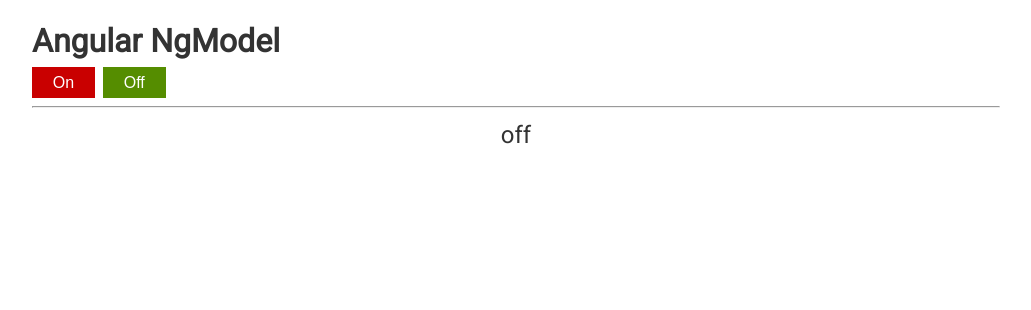
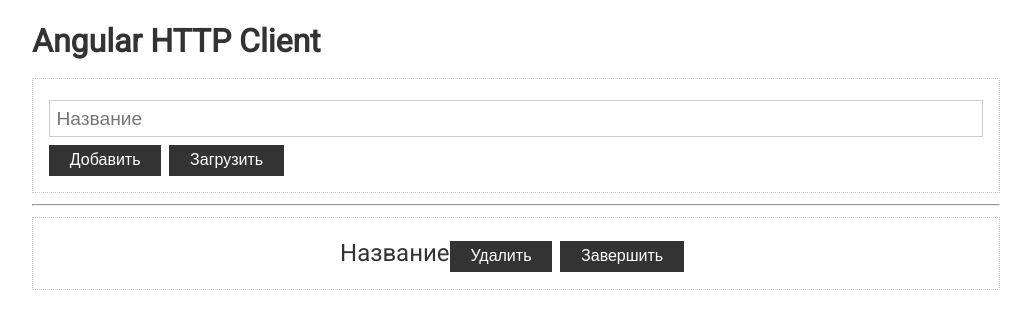
Before and after one commit to TkachukRR/26-angular-demo, an Angular app: page / in a window 1280 px wide. Shown: the top 310 px of the page, without its empty margins (124-1155 px from the left). Built offline with nearby package versions, Linux system fonts and the light colour scheme.

Commit message:
#015 Prepared project for HTTP client

```diff
--- a/src/app/app.component.html
+++ b/src/app/app.component.html
@@ -3,12 +3,23 @@
     {{ title.split("-").join(" ") }}
   </h1>
 
-  <app-switch
-    [(ngModel)]="appState"
-    (ngModelChange)="handleChange()"
-  ></app-switch>
+  <div class="card">
+    <div class="form-control">
+      <input type="text" placeholder="Название" />
+    </div>
+    <button class="btn">Добавить</button>
+    <button class="btn">Загрузить</button>
+  </div>
 
   <hr />
 
-  <p>{{ appState }}</p>
+  <div class="card">
+    <p>
+      <span class="completed">Название</span>
+      <span>
+        <button class="btn btn-danger">Удалить</button>
+        <button class="btn">Завершить</button>
+      </span>
+    </p>
+  </div>
 </div>
--- a/src/app/app.component.ts
+++ b/src/app/app.component.ts
@@ -5,11 +5,5 @@
   styleUrls: ['./app.component.scss'],
 })
 export class AppComponent {
-  title = 'Angular ngModel';
-
-  appState = 'off';
-
-  handleChange() {
-    console.log(this.appState);
-  }
+  title = 'Angular HTTP client';
 }
--- a/src/app/app.module.ts
+++ b/src/app/app.module.ts
@@ -3,10 +3,9 @@
 
 import { AppComponent } from './app.component';
 import { FormsModule } from '@angular/forms';
-import { SwitchComponent } from './switch/switch.component';
 
 @NgModule({
-  declarations: [AppComponent, SwitchComponent],
+  declarations: [AppComponent],
   imports: [BrowserModule, FormsModule],
   providers: [],
   bootstrap: [AppComponent],
--- a/src/app/switch/switch.component.html
+++ /dev/null
@@ -1,12 +0,0 @@
-<div>
-  <button class="btn" [class.active]="state === 'on'" (click)="setState('on')">
-    On
-  </button>
-  <button
-    class="btn"
-    [class.active]="state === 'off'"
-    (click)="setState('off')"
-  >
-    Off
-  </button>
-</div>
--- a/src/app/switch/switch.component.scss
+++ /dev/null
@@ -1,11 +0,0 @@
-div {
-  display: inline-block;
-
-  & .btn {
-    background-color: rgb(201, 0, 0);
-
-    &.active {
-      background-color: rgb(85, 141, 0);
-    }
-  }
-}
--- a/src/app/switch/switch.component.ts
+++ /dev/null
@@ -1,36 +0,0 @@
-import { Component, forwardRef, Provider } from '@angular/core';
-import { ControlValueAccessor, NG_VALUE_ACCESSOR } from '@angular/forms';
-
-const VALUE_ACCESSOR: Provider = {
-  provide: NG_VALUE_ACCESSOR,
-  useExisting: forwardRef(() => SwitchComponent),
-  multi: true,
-};
-
-@Component({
-  selector: 'app-switch',
-  templateUrl: './switch.component.html',
-  styleUrls: ['./switch.component.scss'],
-  providers: [VALUE_ACCESSOR],
-})
-export class SwitchComponent implements ControlValueAccessor {
-  state = 'off';
-
-  private onChange = (value: any) => {};
-
-  setState(state: string) {
-    this.state = state;
-
-    this.onChange(this.state);
-  }
-
-  writeValue(state: string): void {
-    this.state = state;
-  }
-
-  registerOnChange(fn: any): void {
-    this.onChange = fn;
-  }
-  registerOnTouched(fn: any): void {}
-  setDisabledState?(isDisabled: boolean): void {}
-}
```
